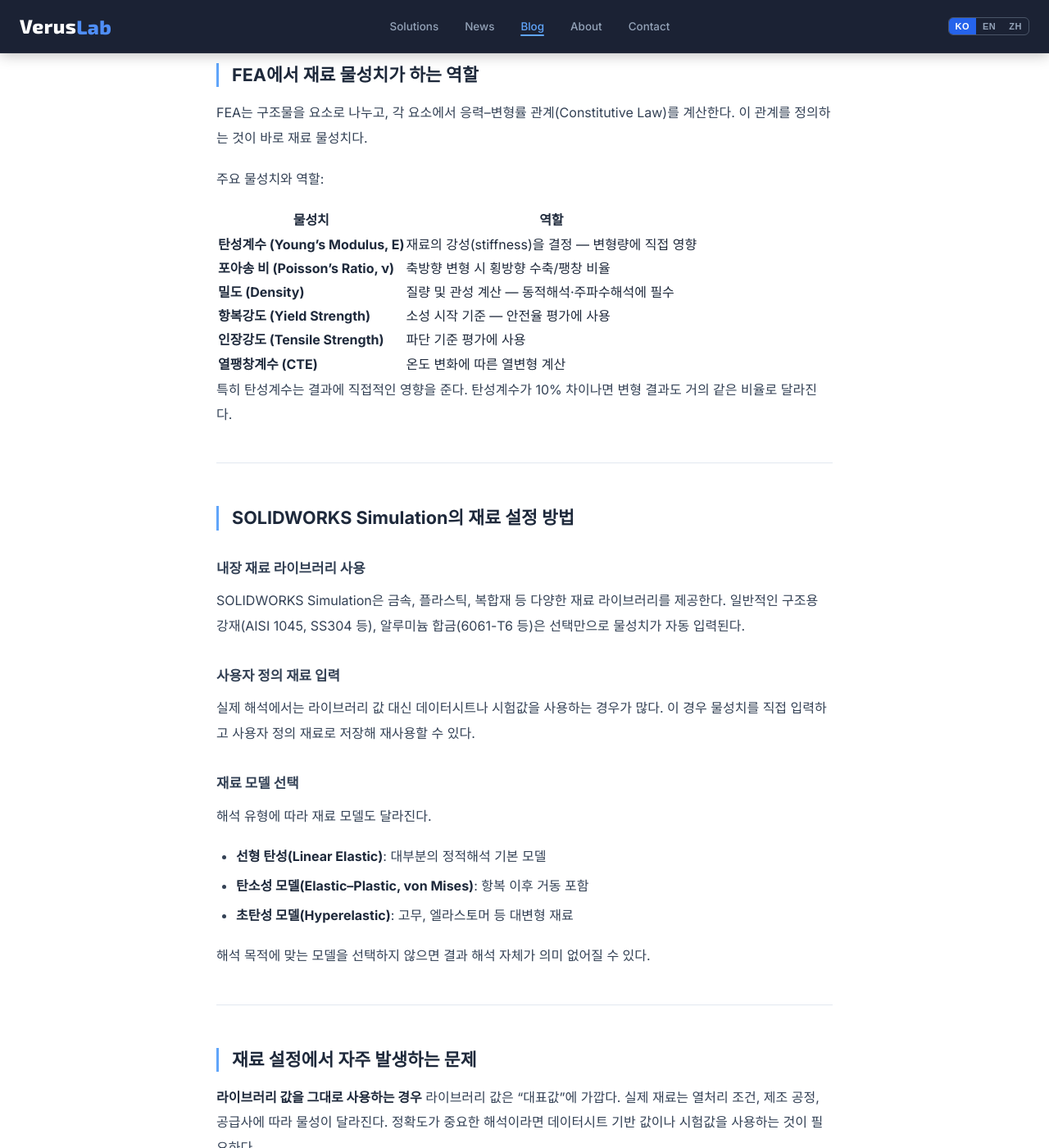
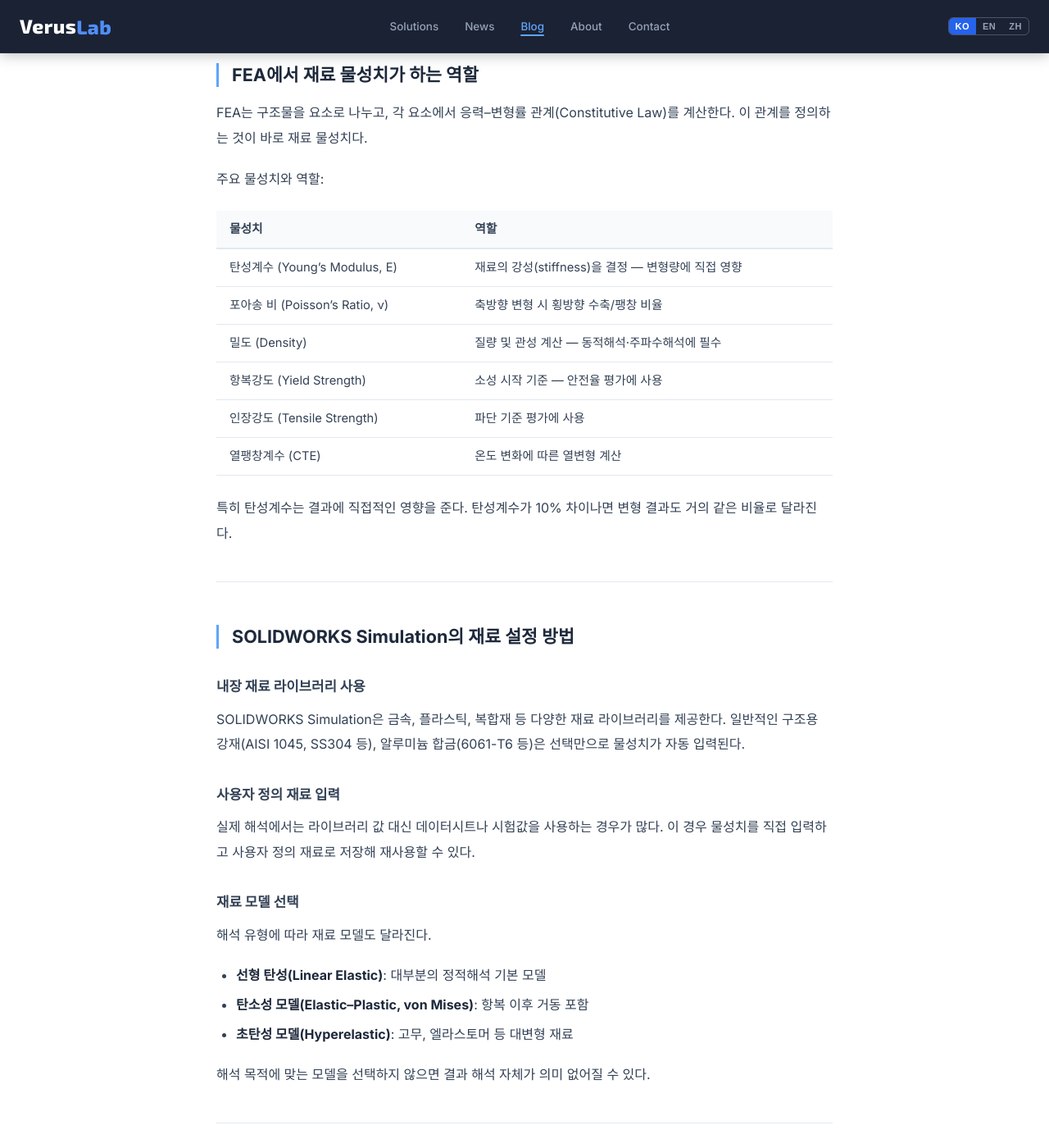
Before and after one commit to VerusLab-KR/Homepage, a Jekyll site: the page built from _posts/2026-04-13-solidworks-simulation-material.md, in a window 1280 px wide and 1400 px high, scrolled down 653 px. Shown: the whole window at 82% size. Built offline with Jekyll 4.4.1, drawn with Linux system fonts in a browser that asks for light colours.

Commit message:
Add table styles to post layout
1열 min-width 220px, td font-weight 400(normal), 기본 테이블 스타일 추가.

Co-Authored-By: Claude Sonnet 4.6 <noreply@anthropic.com>

```diff
--- a/_layouts/post.html
+++ b/_layouts/post.html
@@ -106,6 +106,11 @@ img{max-width:100%;display:block}
 .post-body li{margin-bottom:8px;line-height:1.75;color:var(--slate-7)}
 .post-body blockquote{border-left:3px solid var(--blue-400);padding:14px 20px;background:var(--blue-50);border-radius:0 8px 8px 0;margin:28px 0}
 .post-body blockquote p{color:var(--slate-7);margin:0;font-style:italic}
+.post-body table{width:100%;border-collapse:collapse;margin:24px 0;font-size:.92rem}
+.post-body table th{text-align:left;padding:10px 16px;font-weight:700;color:var(--slate-7);border-bottom:2px solid var(--slate-2);background:var(--slate-0)}
+.post-body table td{padding:10px 16px;color:var(--slate-7);border-bottom:1px solid var(--slate-2);font-weight:400;vertical-align:top}
+.post-body table td strong{font-weight:400;color:inherit}
+.post-body table th:first-child,.post-body table td:first-child{min-width:220px}
 
 /* Post nav */
 .post-nav{max-width:800px;margin:0 auto;padding:8px 24px 80px;text-align:right}
```
